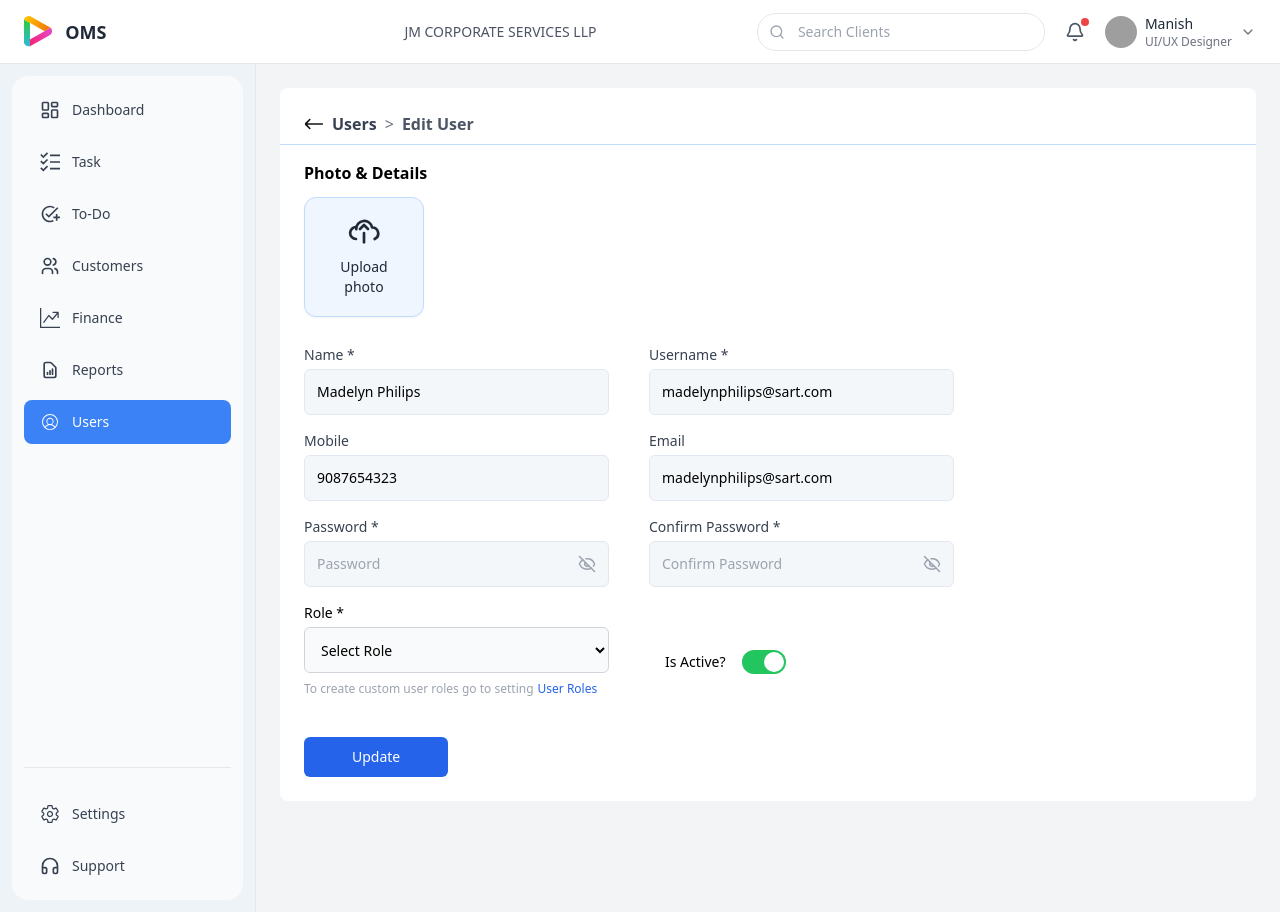
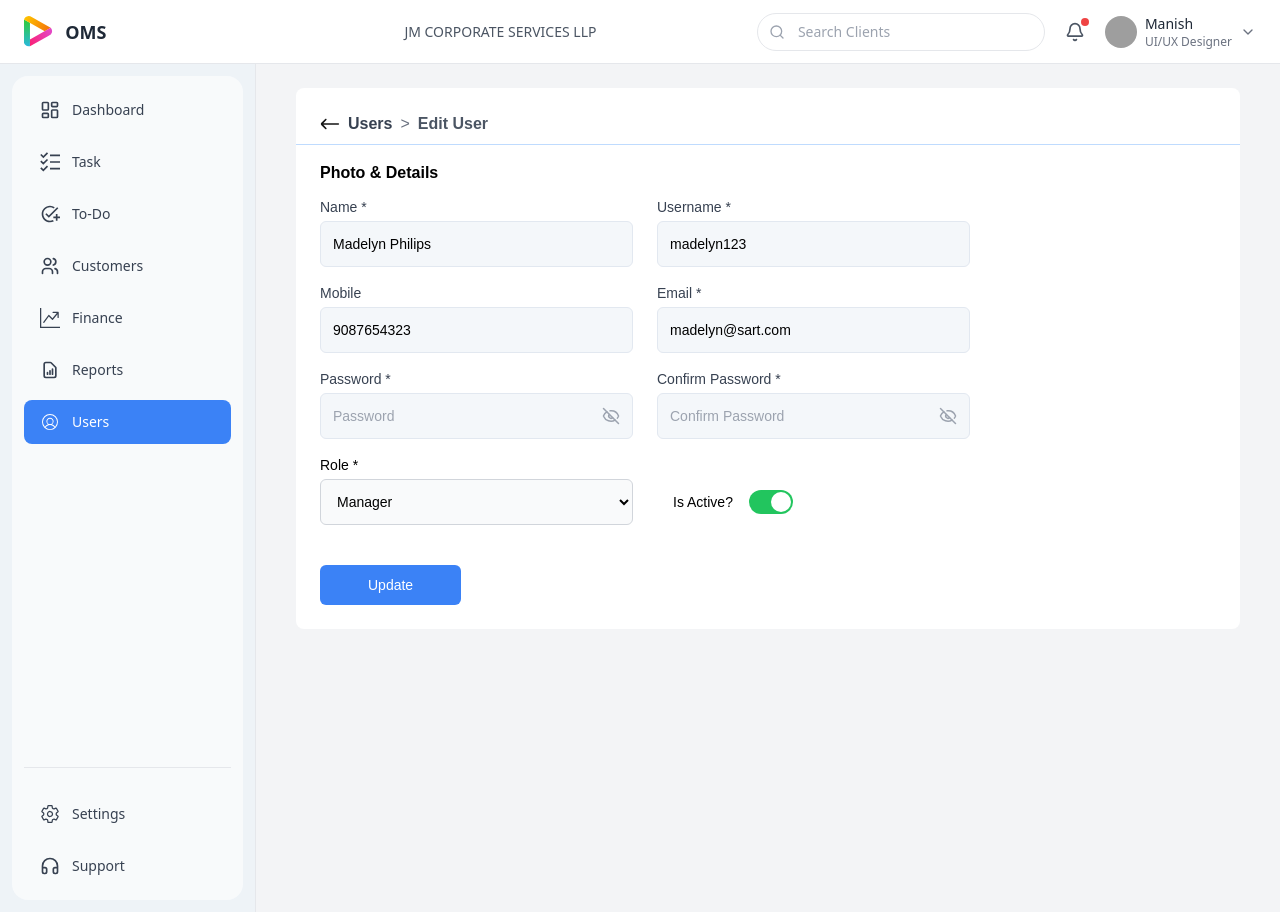
Before and after one commit to Sartaccel/Dev_OMSFrontend, a React (Vite) app: page /users/edit/1 in a window 1280 px wide. Built offline with nearby package versions, Linux system fonts and the light colour scheme; grey boxes are pictures that could not be loaded; a web font is replaced by a local one.

Commit message:
Action,validation

```diff
--- a/src/components/Button.tsx
+++ b/src/components/Button.tsx
@@ -1,11 +1,12 @@
 import React from "react";
 
 interface ButtonProps {
-  label: string;
+  label?: string; // optional now
   type?: "button" | "submit" | "reset";
   onClick?: () => void;
   disabled?: boolean;
   className?: string;
+  children?: React.ReactNode; // 👈 IMPORTANT
 }
 
 const Button: React.FC<ButtonProps> = ({
@@ -14,6 +15,7 @@ const Button: React.FC<ButtonProps> = ({
   onClick,
   disabled = false,
   className = "",
+  children,
 }) => {
   return (
     <button
@@ -21,7 +23,8 @@ const Button: React.FC<ButtonProps> = ({
       onClick={onClick}
       disabled={disabled}
       className={`
-        bg-blue-600
+        bg-blue-500
+         font-app
         text-white
         px-12
         py-2.5
@@ -29,16 +32,19 @@ const Button: React.FC<ButtonProps> = ({
         text-sm
         font-medium
         transition
-        hover:bg-blue-700
+        hover:opacity-90
         focus:outline-none
         focus:ring-2
-        focus:ring-blue-400
+        focus:ring-primaryBlue
         disabled:opacity-50
         disabled:cursor-not-allowed
         ${className}
       `}
     >
-      {label}
+      <div className="flex items-center gap-2 justify-center">
+        {children}
+        {label}
+      </div>
     </button>
   );
 };
--- /dev/null
+++ b/src/components/form/ActionMenu.tsx
@@ -0,0 +1,127 @@
+import { useState, useRef, useEffect } from "react";
+import { useNavigate } from "react-router-dom";
+
+interface ActionMenuProps {
+  id: number;
+  basePath: string;   // users / tasks
+
+}
+
+const ActionMenu = ({ id, basePath }: ActionMenuProps) => {
+  const [open, setOpen] = useState(false);
+  const menuRef = useRef<HTMLDivElement>(null);
+  const navigate = useNavigate();
+
+  /* Close on outside click */
+  useEffect(() => {
+    const close = (e: MouseEvent) => {
+      if (
+        menuRef.current &&
+        !menuRef.current.contains(e.target as Node)
+      ) {
+        setOpen(false);
+      }
+    };
+
+    document.addEventListener("mousedown", close);
+
+    return () => document.removeEventListener("mousedown", close);
+  }, []);
+
+  // View
+  const handleView = () => {
+    navigate(`/${basePath}/view/${id}`);
+    setOpen(false);
+  };
+
+  // Edit
+  const handleEdit = () => {
+    navigate(`/${basePath}/edit/${id}`);
+    setOpen(false);
+  };
+
+
+  return (
+    <div ref={menuRef} className="relative inline-block text-left font-app">
+
+      {/* Three Dots Button */}
+      <button
+        onClick={() => setOpen(p => !p)}
+        className="
+          w-8 h-8 flex items-center justify-center
+          rounded-full
+          text-xl font-bold
+          text-gray-600
+          hover:bg-gray-100
+          focus:outline-none
+          font-app
+
+        "
+      >
+        ⋮
+      </button>
+
+      {/* Dropdown */}
+      {open && (
+        <div
+          className="
+            absolute right-0 mt-2 z-50
+            w-36
+            origin-top-right
+            rounded-md
+            bg-white
+            shadow-lg
+            ring-1 ring-black ring-opacity-5
+          "
+        >
+
+          <div className="py-1">
+
+            {/* View */}
+            <button
+              onClick={handleView}
+              className="
+                w-full text-left px-4 py-2 text-sm
+                text-gray-700
+                hover:bg-gray-100
+                transition
+              "
+            >
+              View
+            </button>
+
+            {/* Edit */}
+            <button
+              onClick={handleEdit}
+              className="
+                w-full text-left px-4 py-2 text-sm
+                text-gray-700
+                hover:bg-gray-100
+                transition
+              "
+            >
+              Edit
+            </button>
+
+            {/* Delete */}
+            <button
+
+              className="
+                w-full text-left px-4 py-2 text-sm
+                text-red-600
+                hover:bg-red-50
+                transition
+              "
+            >
+              Delete
+            </button>
+
+          </div>
+        </div>
+      )}
+
+    </div>
+  );
+};
+
+export default ActionMenu;
--- a/src/components/table/UserRow.tsx
+++ b/src/components/table/UserRow.tsx
@@ -1,5 +1,6 @@
 import { useState } from "react";
 import { useNavigate } from "react-router-dom";
+import ActionMenu from"../form/ActionMenu";
 
 interface UserRowProps {
   user: any;
@@ -43,47 +44,16 @@ const UserRow = ({ user }: UserRowProps) => {
       </td>
 
 
-      <td className="px-4 py-3 text-center relative">
+       <td className="px-4 py-3 text-center">
+        <ActionMenu
+          id={user.id}
+          basePath="users"
+
+        />
+      </td>
 
 
-        <button
-          onClick={() => setOpen(!open)}
-          className="
-            text-xl font-bold text-gray-600
-            hover:text-gray-800
-            w-8 h-8
-            rounded-full
-            hover:bg-gray-100
-          "
-        >
-          ⋮
-        </button>
 
-
-        {open && (
-          <div
-            className="
-              absolute right-2 top-10 z-30
-              bg-white border rounded-md shadow-lg
-              w-32
-            "
-          >
-            <button
-              onClick={() => navigate(`/users/edit/${user.id}`)}
-              className="
-                block w-full text-left
-                px-4 py-2 text-sm
-                hover:bg-gray-100
-              "
-            >
-              Edit
-            </button>
-
-
-          </div>
-        )}
-
-      </td>
     </>
   );
 };
--- a/src/pages/Task/Tasklist.tsx
+++ b/src/pages/Task/Tasklist.tsx
@@ -2,12 +2,12 @@ import { useState } from "react";
 import { useNavigate } from "react-router-dom";
 import Dropdown from "../../components/form/dropdown";
 import Checkbox from "../../components/form/checkbox";
+import ActionMenu from "../../components/form/ActionMenu";
 
 
 const Tasklist = () => {
   const [selectAll, setSelectAll] = useState<boolean>(false);
   const [rows, setRows] = useState<boolean[]>([false]);
-  const [openMenu, setOpenMenu] = useState<number | null>(null);
 
   const navigate = useNavigate();
 
@@ -177,34 +177,14 @@ const Tasklist = () => {
               Pending
             </span>
           </span>
+<div className="px-2 flex justify-center">
+  <ActionMenu
+    id={1} // later replace with task.id when API added
+    basePath="tasks"
 
-          <div className="relative px-2">
-            <button
-              onClick={() => setOpenMenu(openMenu === 0 ? null : 0)}
-              className="text-gray-400 text-lg leading-none"
-            >
-              ⋮
-            </button>
+  />
+</div>
 
-            {openMenu === 0 && (
-              <div
-                className="absolute right-0 top-full mt-2 z-50
-                 bg-white border border-blue-100
-                 rounded-md shadow-lg w-28"
-              >
-                <button
-                  onClick={() => {
-                    setOpenMenu(null);
-                    navigate(`/tasks/1/edit`);
-                  }}
-                  className="w-full text-left px-3 py-2 text-sm hover:bg-blue-50"
-                >
-                  Edit
-                </button>
-
-              </div>
-            )}
-          </div>
 
 
         </div>
--- a/src/pages/User/NewUser.tsx
+++ b/src/pages/User/NewUser.tsx
@@ -1,3 +1,6 @@
+
+import * as yup from "yup";
+
 import Input from "../../components/form/input";
 import ArrowLeft from "../../assets/images/arrow-left.svg";
 import Button from "../../components/Button";
@@ -6,9 +9,45 @@ import Toggle from "../../components/form/Toggle";
 import { useNavigate, useParams } from "react-router-dom";
 import { useEffect, useState } from "react";
 
+import {
+  nameRule,
+  emailRule,
+  passwordRule,
+  usernameRule,
+  mobileRule,
+} from "../../validations/commonRules";
+
+/* ===================================
+   VALIDATION SCHEMA
+=================================== */
+
+const userSchema = yup.object().shape({
+  name: nameRule,
+
+  username: usernameRule,
+
+  email: emailRule,
+
+  password: passwordRule,
+
+  mobile: mobileRule,
+
+  confirmPassword: yup
+    .string()
+    .oneOf([yup.ref("password")], "Passwords must match")
+    .required("Confirm password is required"),
+
+  role: yup.string().required("Role is required"),
+});
+
+/* ===================================
+   COMPONENT
+=================================== */
+
 const NewUser = () => {
   const navigate = useNavigate();
   const { id } = useParams();
+
   const isEditMode = Boolean(id);
 
   const [isActive, setIsActive] = useState(true);
@@ -23,15 +62,19 @@ const NewUser = () => {
     role: "",
   });
 
+  const [errors, setErrors] = useState<any>({});
+
+  /* ===================================
+     LOAD EDIT DATA
+  =================================== */
 
   useEffect(() => {
     if (isEditMode) {
-
       const userData = {
         name: "Madelyn Philips",
-        username: "madelynphilips@sart.com",
+        username: "madelyn123",
         mobile: "9087654323",
-        email: "madelynphilips@sart.com",
+        email: "madelyn@sart.com",
         role: "Manager",
       };
 
@@ -44,21 +87,51 @@ const NewUser = () => {
     }
   }, [id, isEditMode]);
 
+  /* ===================================
+     HANDLE CHANGE
+  =================================== */
 
-  const handleChange = (
+  const handleChange = async (
     e: React.ChangeEvent<HTMLInputElement | HTMLSelectElement>
   ) => {
     const { name, value } = e.target;
 
-    setFormData({
+    setFormData((prev) => ({
+      ...prev,
+      [name]: value,
+    }));
+
+    try {
+      await userSchema.validateAt(name, {
         ...formData,
         [name]: value,
       });
+
+      setErrors((prev: any) => ({
+        ...prev,
+        [name]: "",
+      }));
+    } catch (err: any) {
+      setErrors((prev: any) => ({
+        ...prev,
+        [name]: err.message,
+      }));
+    }
   };
 
+  /* ===================================
+     SUBMIT
+  =================================== */
 
-  const handleSubmit = (e: React.FormEvent) => {
+  const handleSubmit = async (e: React.FormEvent) => {
     e.preventDefault();
+
+    try {
+      await userSchema.validate(formData, {
+        abortEarly: false,
+      });
+
+      setErrors({});
 
       if (isEditMode) {
         console.log("Update User:", {
@@ -66,27 +139,36 @@ const NewUser = () => {
           isActive,
           id,
         });
-
       } else {
         console.log("Create User:", {
           ...formData,
           isActive,
         });
-
-
       }
 
       navigate("/users");
+    } catch (err: any) {
+      const validationErrors: any = {};
+
+      err.inner.forEach((error: any) => {
+        validationErrors[error.path] = error.message;
+      });
+
+      setErrors(validationErrors);
+    }
   };
 
+  /* ===================================
+     UI
+  =================================== */
+
   return (
-    <div className="bg-gray-100 min-h-screen">
+    <div className="min-h-screen font-app px-2 sm:px-4">
+      <div className="bg-white rounded-lg max-w-7xl w-full mx-auto p-4 sm:p-6">
 
-      <div className="bg-white rounded-lg max-w-[2200px] mx-auto p-6">
+        {/* HEADER */}
 
-
-        <div className="flex items-center gap-2 text-base text-gray-700 mb-6 font-medium">
-
+        <div className="flex flex-wrap items-center gap-2 text-sm sm:text-base text-gray-700 mb-6 font-medium">
           <img
             src={ArrowLeft}
             alt="Back"
@@ -101,74 +183,25 @@ const NewUser = () => {
           <span className="font-bold text-gray-600">
             {isEditMode ? "Edit User" : "New User"}
           </span>
-
         </div>
 
+        {/* DIVIDER */}
 
-        <div className="border-t border-blue-200 -mt-4 mb-4 -mx-6"></div>
+        <div className="border-t border-blue-200 -mt-4 mb-4 -mx-4 sm:-mx-6"></div>
 
         <h2 className="text-base font-semibold mb-3">
           Photo & Details
         </h2>
 
-        <div className="flex flex-col gap-4">
-
-
-          <div className="flex justify-start mb-3">
-
-            <label
-              htmlFor="photoUpload"
-              className="
-                w-[120px] h-[120px]
-                bg-blue-50
-                border border-blue-200
-                rounded-xl
-                shadow-sm
-                flex flex-col
-                items-center
-                justify-center
-                cursor-pointer
-                hover:shadow-md
-                transition
-              "
-            >
-
-
-              <svg
-                className="w-8 h-8 mb-2 text-gray-800"
-                fill="none"
-                stroke="currentColor"
-                strokeWidth="2"
-                strokeLinecap="round"
-                strokeLinejoin="round"
-                viewBox="0 0 24 24"
-              >
-                <path d="M20 16.5a4.5 4.5 0 00-1.9-8.6A6 6 0 006.2 9.2" />
-                <path d="M6 16.5a4.5 4.5 0 01.2-9" />
-                <path d="M12 12v7" />
-                <path d="M9 9l3-3 3 3" />
-              </svg>
-
-              <span className="text-sm text-gray-800 font-medium text-center">
-                Upload<br />photo
-              </span>
-
-              <input
-                type="file"
-                id="photoUpload"
-                accept="image/*"
-                hidden
-              />
-
-            </label>
-
-          </div>
-
+        {/* FORM */}
 
         <form onSubmit={handleSubmit} className="w-full">
 
+          {/* RESPONSIVE GRID */}
 
-            <div className="grid grid-cols-2 gap-x-10 gap-y-4 max-w-[650px]">
+          <div className="grid grid-cols-1 sm:grid-cols-2 gap-x-6 gap-y-4 max-w-[650px] w-full">
+
+            {/* NAME */}
 
             <Input
               label="Name *"
@@ -176,7 +209,10 @@ const NewUser = () => {
               value={formData.name}
               onChange={handleChange}
               placeholder="Name"
+              error={errors.name}
             />
+
+            {/* USERNAME */}
 
             <Input
               label="Username *"
@@ -184,7 +220,10 @@ const NewUser = () => {
               value={formData.username}
               onChange={handleChange}
               placeholder="Username"
+              error={errors.username}
             />
+
+            {/* MOBILE */}
 
             <Input
               label="Mobile"
@@ -192,15 +231,21 @@ const NewUser = () => {
               value={formData.mobile}
               onChange={handleChange}
               placeholder="Mobile"
+              error={errors.mobile}
             />
 
+            {/* EMAIL */}
+
             <Input
-                label="Email"
+              label="Email *"
               name="email"
               value={formData.email}
               onChange={handleChange}
               placeholder="Email"
+              error={errors.email}
             />
+
+            {/* PASSWORD */}
 
             <Input
               label="Password *"
@@ -209,7 +254,10 @@ const NewUser = () => {
               value={formData.password}
               onChange={handleChange}
               placeholder="Password"
+              error={errors.password}
             />
+
+            {/* CONFIRM PASSWORD */}
 
             <Input
               label="Confirm Password *"
@@ -218,10 +266,12 @@ const NewUser = () => {
               value={formData.confirmPassword}
               onChange={handleChange}
               placeholder="Confirm Password"
+              error={errors.confirmPassword}
             />
 
+            {/* ROLE */}
 
-              <div>
+            <div className="w-full">
 
               <label className="block text-sm font-medium mb-1">
                 Role *
@@ -244,19 +294,22 @@ const NewUser = () => {
                 "
               >
                 <option value="">Select Role</option>
-
+                <option value="Manager">Manager</option>
+                <option value="Admin">Admin</option>
+                <option value="Staff">Staff</option>
               </select>
 
-                <p className="text-xs text-gray-400 mt-2 flex gap-1">
-                  To create custom user roles go to setting
-                  <span className="text-blue-600 cursor-pointer hover:underline font-medium">
-                    User Roles
-                  </span>
+              {errors.role && (
+                <p className="text-red-500 text-xs mt-1">
+                  {errors.role}
                 </p>
+              )}
 
             </div>
 
-              <div className="flex items-center gap-4 mt-6">
+            {/* ACTIVE */}
+
+            <div className="flex items-center gap-4 mt-4 sm:mt-6">
 
               <Toggle
                 label="Is Active?"
@@ -268,12 +321,14 @@ const NewUser = () => {
 
           </div>
 
+          {/* BUTTON */}
 
-            <div className="mt-10">
+          <div className="mt-8 sm:mt-10 w-full sm:w-auto">
 
             <Button
               label={isEditMode ? "Update" : "Save"}
               type="submit"
+              className="w-full sm:w-auto"
             />
 
           </div>
@@ -281,9 +336,6 @@ const NewUser = () => {
         </form>
 
       </div>
-
-      </div>
-
     </div>
   );
 };
--- a/src/pages/User/UserList.tsx
+++ b/src/pages/User/UserList.tsx
@@ -6,6 +6,7 @@ import plusIcon from "../../assets/images/plus.svg";
 
 import DataTable, { type Column } from "../../components/table/DataTable";
 import UserRow from "../../components/table/UserRow";
+import Button from "../../components/Button";
 
 
 const users = [
@@ -20,6 +21,15 @@ const users = [
   },
   {
     id: 2,
+    name: "Jocelyn Workman",
+    role: "Associate",
+    username: "jocelynworkman@sart.com",
+    mobile: "9087654323",
+    email: "jocelynworkman@sart.com",
+    img: "https://i.pravatar.cc/40?img=2",
+  },
+    {
+    id: 3,
     name: "Jocelyn Workman",
     role: "Associate",
     username: "jocelynworkman@sart.com",
@@ -45,7 +55,7 @@ export default function UsersList() {
   ];
 
   return (
-    <div>
+    <div className="font-app">
       <div className="bg-white border border-blue-100 rounded-md">
 
 
@@ -92,16 +102,15 @@ export default function UsersList() {
           </div>
 
           {/* Add */}
-          <button
-            onClick={() => navigate("/users/add")}
-            className="
-              bg-blue-600 text-white px-6 py-2 rounded-md
-              text-sm flex items-center gap-2
-            "
-          >
-            <img src={plusIcon} className="w-4 h-4" />
-            Add
-          </button>
+       <Button
+  label="Add"
+  type="button"
+  onClick={() => navigate("/users/add")}
+  className="flex items-center gap-2 px-6"
+>
+  <img src={plusIcon} className="w-4 h-4" />
+</Button>
+
 
         </div>
 
--- a/src/routes/AppRoutes.tsx
+++ b/src/routes/AppRoutes.tsx
@@ -23,7 +23,7 @@ export default function AppRouter() {
           <Route index element={<Dashboard />} />
           <Route path="tasks" element={<Tasks />} />
           <Route path="newtasks" element={<Newtasks />} />
-          <Route path="tasks/:id/edit" element={<Newtasks />} />
+          <Route path="tasks/edit/:id" element={<Newtasks />} />
           {/* <Route path="addcustomer" element={<AddCustomer />} /> */}
           <Route path="clients" element={<Clients />} />
            <Route path="users" element={<Users />} />
--- a/src/validations/commonRules.ts
+++ b/src/validations/commonRules.ts
@@ -6,14 +6,58 @@ export const emailRule = yup
   .email("Invalid email format")
   .required("Email is required");
 
+
 /* PASSWORD */
 export const passwordRule = yup
   .string()
-  .min(6, "Minimum 6 characters")
-  .required("Password is required");
+  .required("Password is required")
+  .min(8, "Password must be at least 8 characters")
+  .matches(
+    /[A-Z]/,
+    "Password must contain at least one uppercase letter"
+  )
+  .matches(
+    /[a-z]/,
+    "Password must contain at least one lowercase letter"
+  )
+  .matches(
+    /[0-9]/,
+    "Password must contain at least one number"
+  )
+  .matches(
+    /[@$!%*?&#]/,
+    "Password must contain at least one special character (@$!%*?&#)"
+  );
+
+
 
 /* NAME */
 export const nameRule = yup
   .string()
+  .trim()
+  .required("Name is required")
   .min(2, "Minimum 2 characters")
-  .required("Name is required");
+  .matches(
+    /^[A-Za-z\s]+$/,
+    "Name must contain only letters"
+  );
+
+
+/* USERNAME */
+export const usernameRule = yup
+  .string()
+  .required("Username is required")
+  .min(6, "Username must be at least 6 characters")
+  .matches(
+    /^[A-Za-z][A-Za-z0-9]*$/,
+    "Username must start with a letter and contain only letters and numbers"
+  );
+
+  /* MOBILE */
+export const mobileRule = yup
+  .string()
+  .required("Mobile number is required")
+  .matches(
+    /^[6-9]\d{9}$/,
+    "Enter a valid 10 digit mobile number"
+  );
```
Lines whose indentation alone changed are shown as unchanged.
